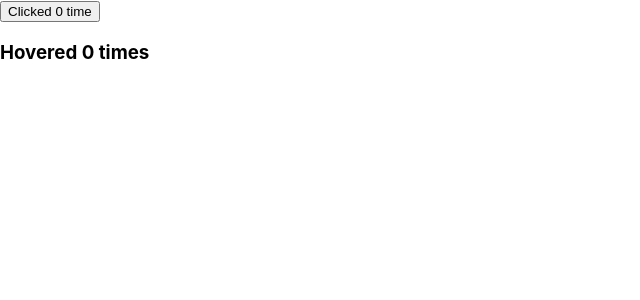
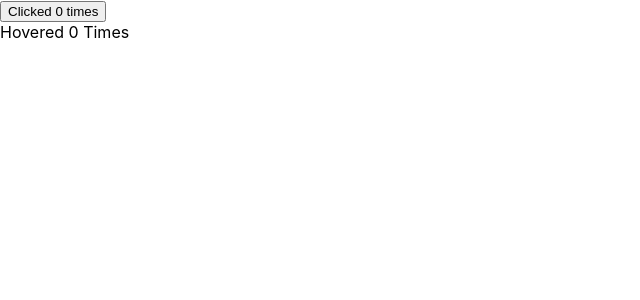
Before and after one commit to arvindbatham600/Learning_React, a React (Create React App) app: page / in a window 1280 px wide. Shown: the top 300 px of the page, without its empty margins (0-640 px from the left). Built offline with nearby package versions, Linux system fonts and the light colour scheme.

Commit message:
Learned about Render Props

```diff
--- a/src/App.js
+++ b/src/App.js
@@ -13,8 +13,12 @@
 // import Welcome from "./components/Welcome";
 // import Message from "./components/Message";
 
-import ClickCounter from "./components/ClickCounter";
-import HoverCounter from "./components/HoverCounter";
+import ClickCounterTwo from "./components/ClickCounterTwo";
+import Counter from "./components/Counter";
+import HoverCounterTwo from "./components/HoverCounterTwo";
+
+// import ClickCounter from "./components/ClickCounter";
+// import HoverCounter from "./components/HoverCounter";
 
 // import ErrorBoundary from "./components/ErrorBoundary";
 // import Hero from "./components/Hero";
@@ -22,11 +26,26 @@ import HoverCounter from "./components/HoverCounter";
 function App() {
   return (
     <div className="App">
-      <ClickCounter />
-      <HoverCounter />
+      {/* <ClickCounterTwo />
+      <HoverCounterTwo />
+      <Counter render = {(isLoggedIn) => isLoggedIn ? 'Arvind' : 'Guest'}/> */}
+
+      <Counter
+        render={(count, incrementCounter) => (
+          <ClickCounterTwo count={count} incrementCounter={incrementCounter} />
+        )}
+      />
+      <Counter
+        render={(count, incrementCounter) => (
+          <HoverCounterTwo count={count} incrementCounter={incrementCounter} />
+        )}
+      />
+
+      {/* <ClickCounter />
+      <HoverCounter /> */}
       {/* <ErrorBoundary>
         <Hero name="Superman" />
-      </ErrorBoundary>
+      </ErrorBoundary>z
       <ErrorBoundary>
         <Hero name="Batman" />
       </ErrorBoundary>
--- /dev/null
+++ b/src/components/ClickCounterTwo.js
@@ -0,0 +1,18 @@
+import React, { Component } from "react";
+
+class ClickCounterTwo extends Component {
+
+
+  render() {
+    const{count, incrementCounter} = this.props;
+    return (
+      <div>
+        <button onClick={incrementCounter}>
+          Clicked {count} times
+        </button>
+      </div>
+    );
+  }
+}
+
+export default ClickCounterTwo;
--- /dev/null
+++ b/src/components/Counter.js
@@ -0,0 +1,24 @@
+import React, { Component } from "react";
+
+class Counter extends Component {
+  constructor(props) {
+    super(props);
+
+    this.state = {
+      count: 0,
+    };
+  }
+
+  incrementCounter = () => {
+    this.setState(prevState => {
+        return {
+            count : prevState.count + 1
+        }
+    })
+  }
+  render() {
+    return <div>{this.props.render(this.state.count, this.incrementCounter)}</div>;
+  }
+}
+
+export default Counter;
--- /dev/null
+++ b/src/components/HoverCounterTwo.js
@@ -0,0 +1,13 @@
+import React, { Component } from 'react'
+
+class HoverCounterTwo extends Component {
+
+  render() {
+    const{count, incrementCounter} = this.props;
+    return (
+      <div onMouseOver = {incrementCounter}>Hovered {count} Times</div>
+    )
+  }
+}
+
+export default HoverCounterTwo
```
